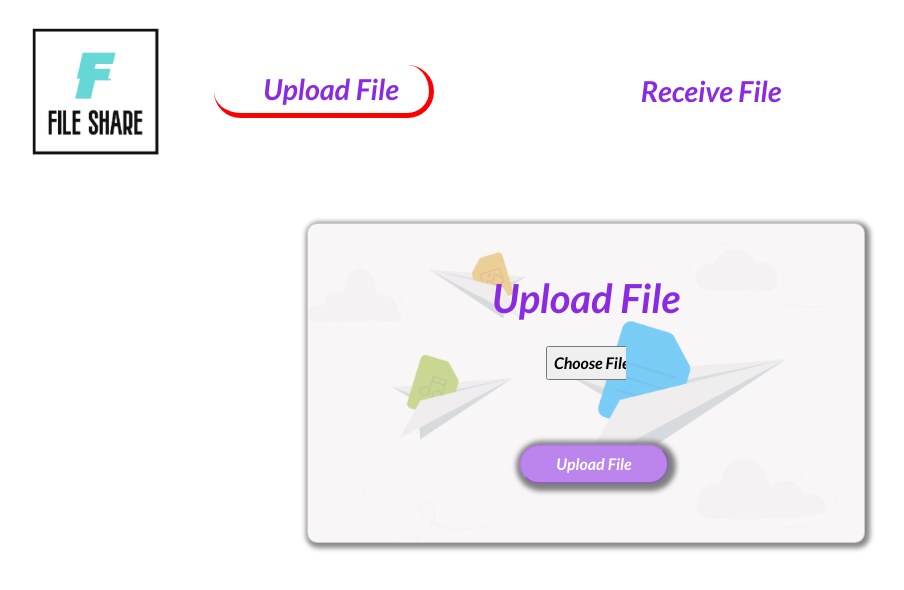
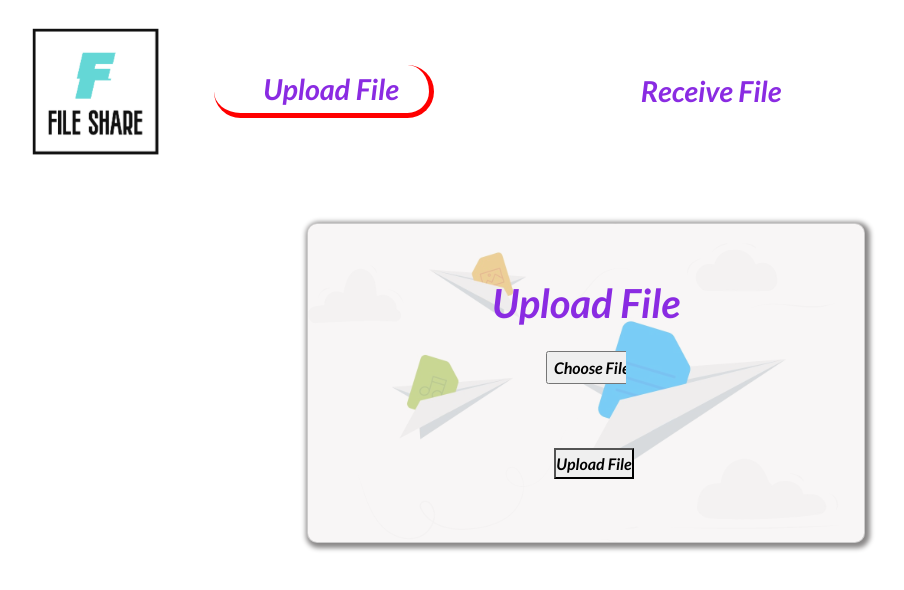
Before and after one commit to FantomDX316/FileSharingApp, a React (Create React App) app in the folder Frontend/: page / in a window 1280 px wide. Shown: the top 590 px of the page, without its empty margins (54-958 px from the left). Built offline with nearby package versions, Linux system fonts and the light colour scheme.

Commit message:
removed button styling for testing

```diff
--- a/Frontend/src/components/Home/Home.js
+++ b/Frontend/src/components/Home/Home.js
@@ -80,8 +80,9 @@ const Home = () => {
                                         </div>
                                         {/* adding button disabled state -  */}
                                         <div className="button col-md-12 text-center m-2">
-                                            <button className={`${data === "" ? "" : "active"}`} type="submit" disabled={data === "" ? true : false}>Upload File</button>
+                                            <button className={`${data === "" ? "" : "active"}`} type="submit" >Upload File</button>
                                         </div>
+                                        {/* disabled={data === "" ? true : false} */}
                                     </form>
                                 </>
                             }
--- a/Frontend/src/components/Home/Home.scss
+++ b/Frontend/src/components/Home/Home.scss
@@ -24,24 +24,24 @@
         .button {
 
             button {
-                background-color: lighten(blueViolet, 20%);
-                border-radius: 20px;
-                color: white;
-                width: 150px;
-                height: 40px;
-                font-weight: bolder;
-                box-shadow: 2px 2px 5px 5px grey;
+                // background-color: lighten(blueViolet, 20%);
+                // border-radius: 20px;
+                // color: white;
+                // width: 150px;
+                // height: 40px;
+                // font-weight: bolder;
+                // box-shadow: 2px 2px 5px 5px grey;
 
-                &:hover {
-                    cursor: not-allowed;
-                }
+                // &:hover {
+                //     cursor: not-allowed;
+                // }
 
             }
 
             .active {
-                background-color: blueviolet;
-                cursor: pointer;
-                box-shadow: 2px 2px 5px 5px grey;
+                // background-color: blueviolet;
+                // cursor: pointer;
+                // box-shadow: 2px 2px 5px 5px grey;
 
                 // &:hover {
                 //     background-color: darken(blueviolet, 10%);
```
